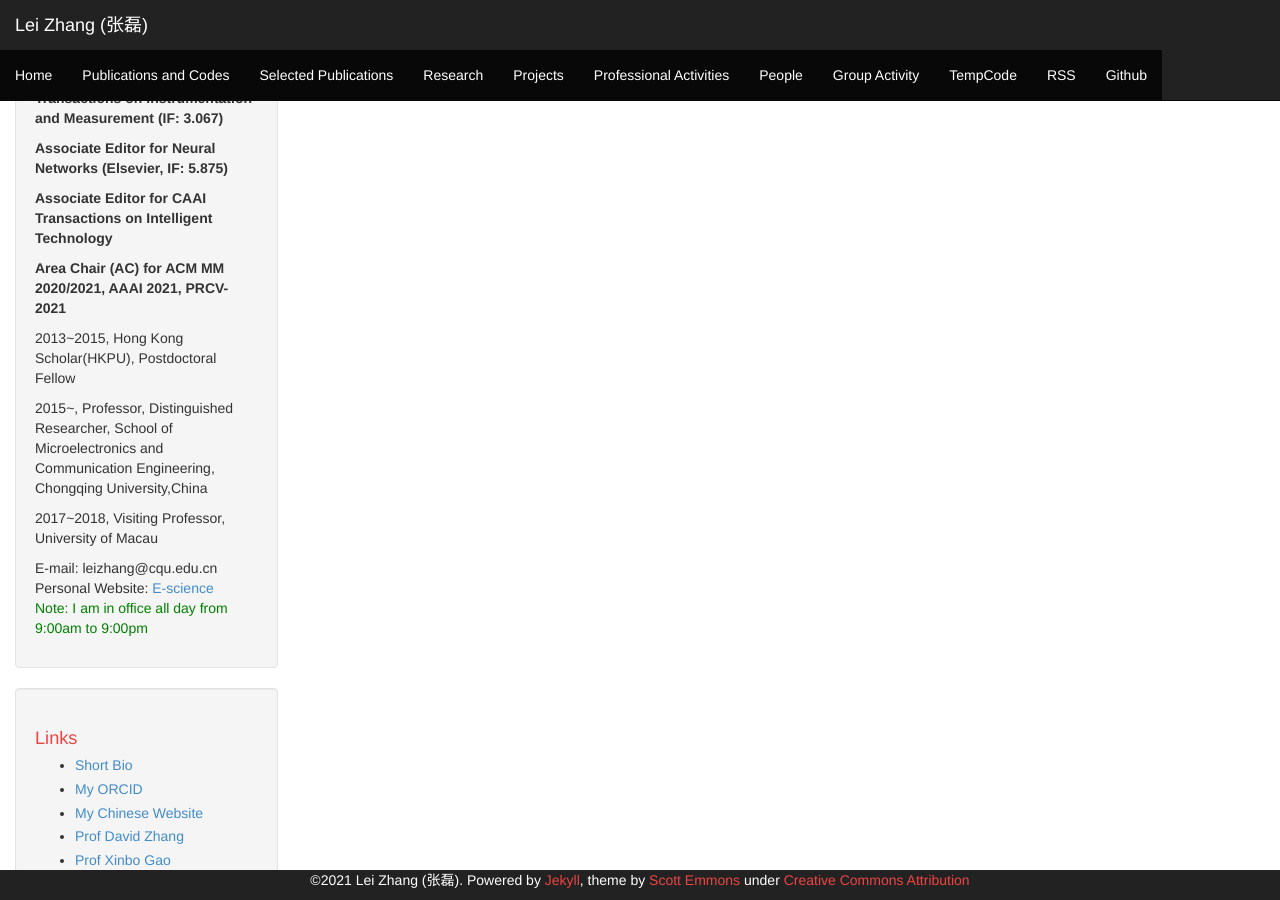
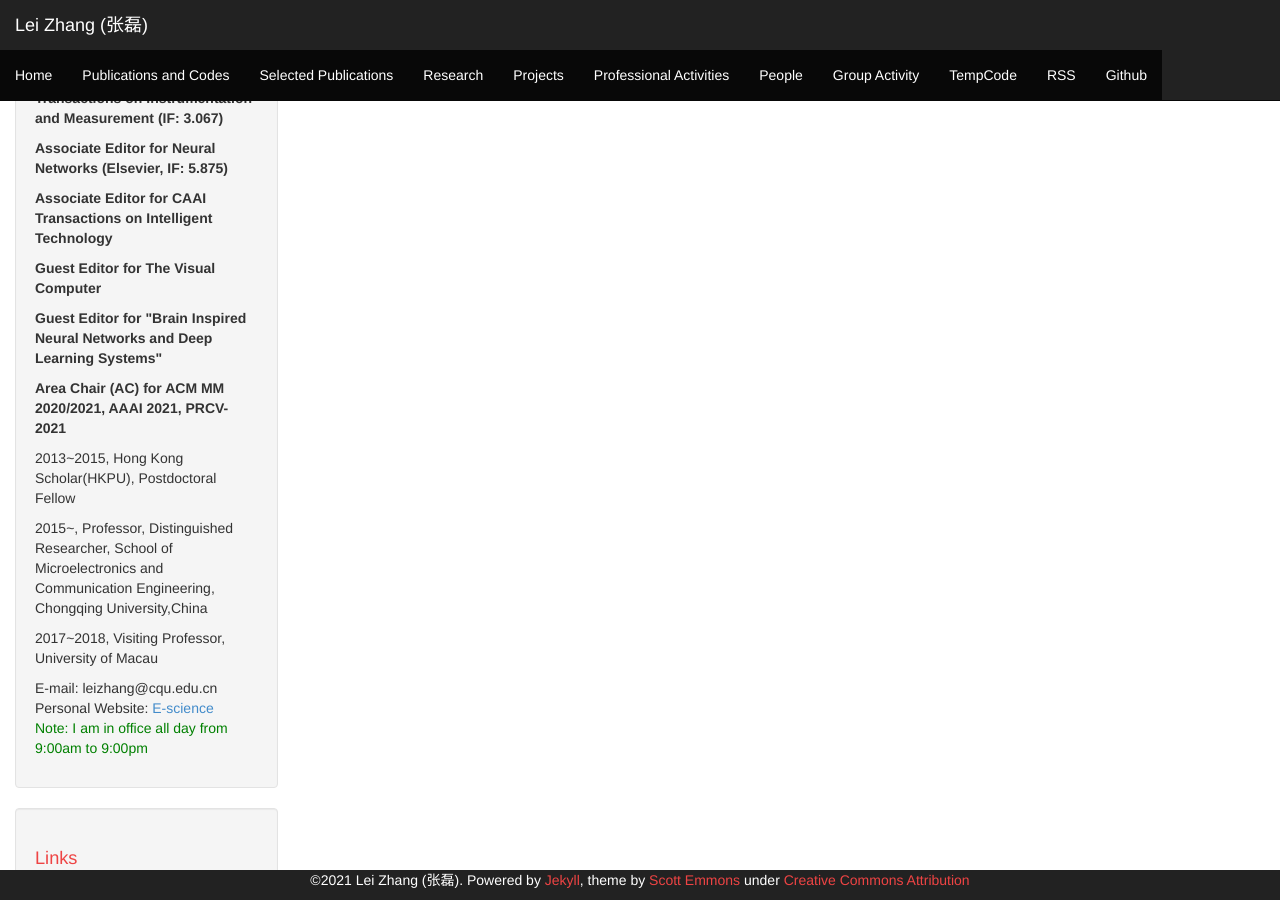
Before and after one commit to DrLeiZhang/website, a Jekyll site: the page built from links.html, in a window 1280 px wide and 900 px high, scrolled down 661 px. Built offline with Jekyll 4.4.1, drawn with Linux system fonts in a browser that asks for light colours; Markdown is read by kramdown in place of the engine named in the settings.

Commit message:
Update sidebar.html

```diff
--- a/_includes/sidebar.html
+++ b/_includes/sidebar.html
@@ -8,7 +8,7 @@
 <p><a href="http://www.leizhang.tk/resources/LeiZhang.jpg"></a></p>
 
     <h1>Contact me</h1>
-<p><B>Lei Zhang, Ph.D, Professor, IEEE Senior Member, ACM Member, CCF/CAAI/CSIG Member; Deputy Director of Chongqing Key Laboratory of Bio-perception & Intelligent Information Processing; Head of LiVE (Learning Intelligence & Vision Essential) Group</p></B><p><B>Associate Editor for IEEE Transactions on Instrumentation and Measurement (IF: 3.067)</B></p><p><B>Associate Editor for Neural Networks (Elsevier, IF: 5.875)</B></p><p><B>Associate Editor for CAAI Transactions on Intelligent Technology</B></p><p><B>Area Chair (AC) for ACM MM 2020/2021, AAAI 2021, PRCV-2021</B></p><p>2013~2015, Hong Kong Scholar(HKPU), Postdoctoral Fellow</p><p>2015~, Professor, Distinguished Researcher, School of Microelectronics and Communication Engineering, Chongqing University,China</p><p>2017~2018, Visiting Professor, University of Macau</p>
+<p><B>Lei Zhang, Ph.D, Professor, IEEE Senior Member, ACM Member, CCF/CAAI/CSIG Member; Deputy Director of Chongqing Key Laboratory of Bio-perception & Intelligent Information Processing; Head of LiVE (Learning Intelligence & Vision Essential) Group</p></B><p><B>Associate Editor for IEEE Transactions on Instrumentation and Measurement (IF: 3.067)</B></p><p><B>Associate Editor for Neural Networks (Elsevier, IF: 5.875)</B></p><p><B>Associate Editor for CAAI Transactions on Intelligent Technology</B></p><p><B> Guest Editor for The Visual Computer</B></p><p><B>Guest Editor for "Brain Inspired Neural Networks and Deep Learning Systems"</B></p><p><B>Area Chair (AC) for ACM MM 2020/2021, AAAI 2021, PRCV-2021</B></p><p>2013~2015, Hong Kong Scholar(HKPU), Postdoctoral Fellow</p><p>2015~, Professor, Distinguished Researcher, School of Microelectronics and Communication Engineering, Chongqing University,China</p><p>2017~2018, Visiting Professor, University of Macau</p>
 
 E-mail: leizhang@cqu.edu.cn
 Personal Website: <a href="http://www.escience.cn/people/lei/index.html">E-science</a>
```
